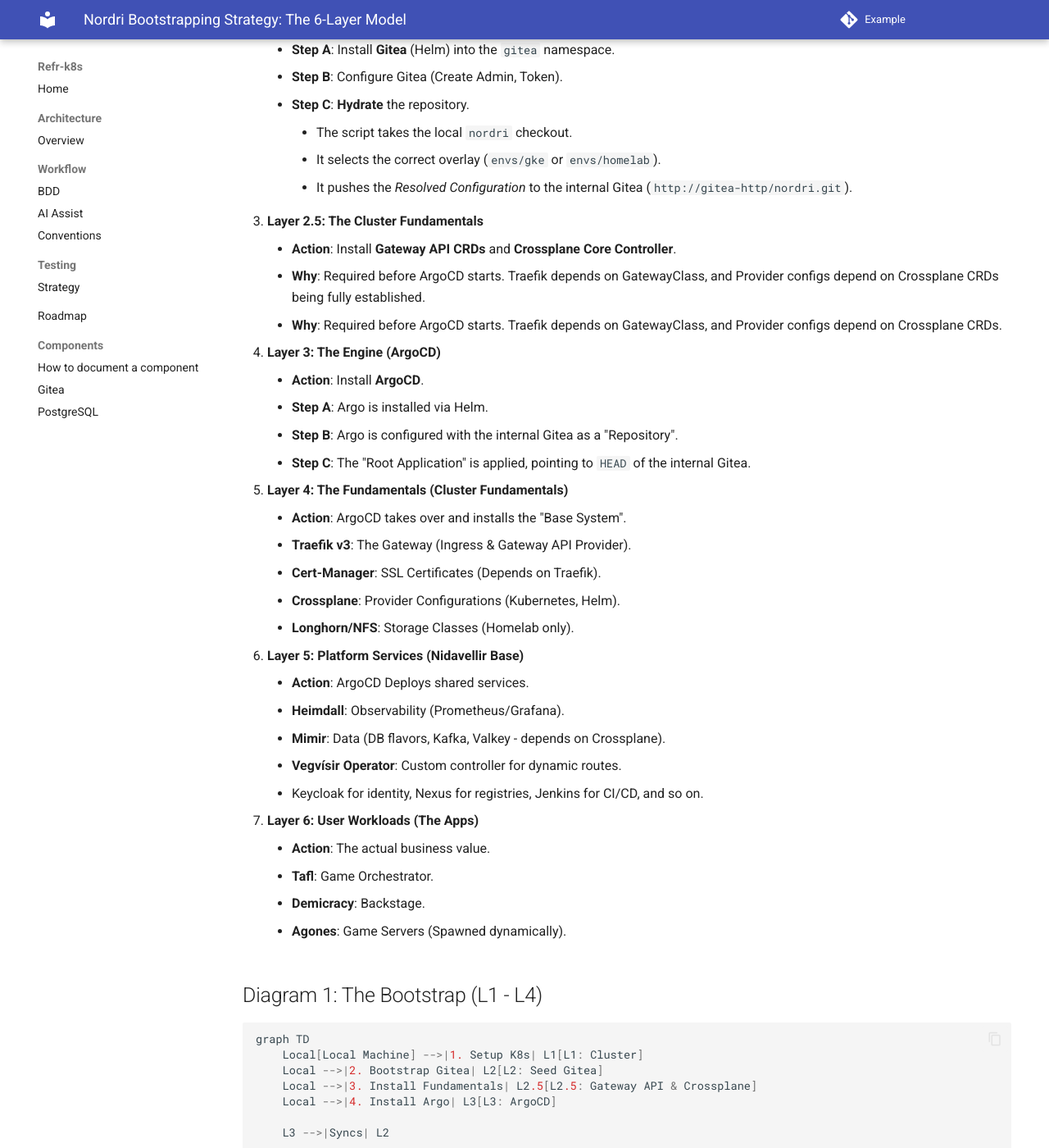
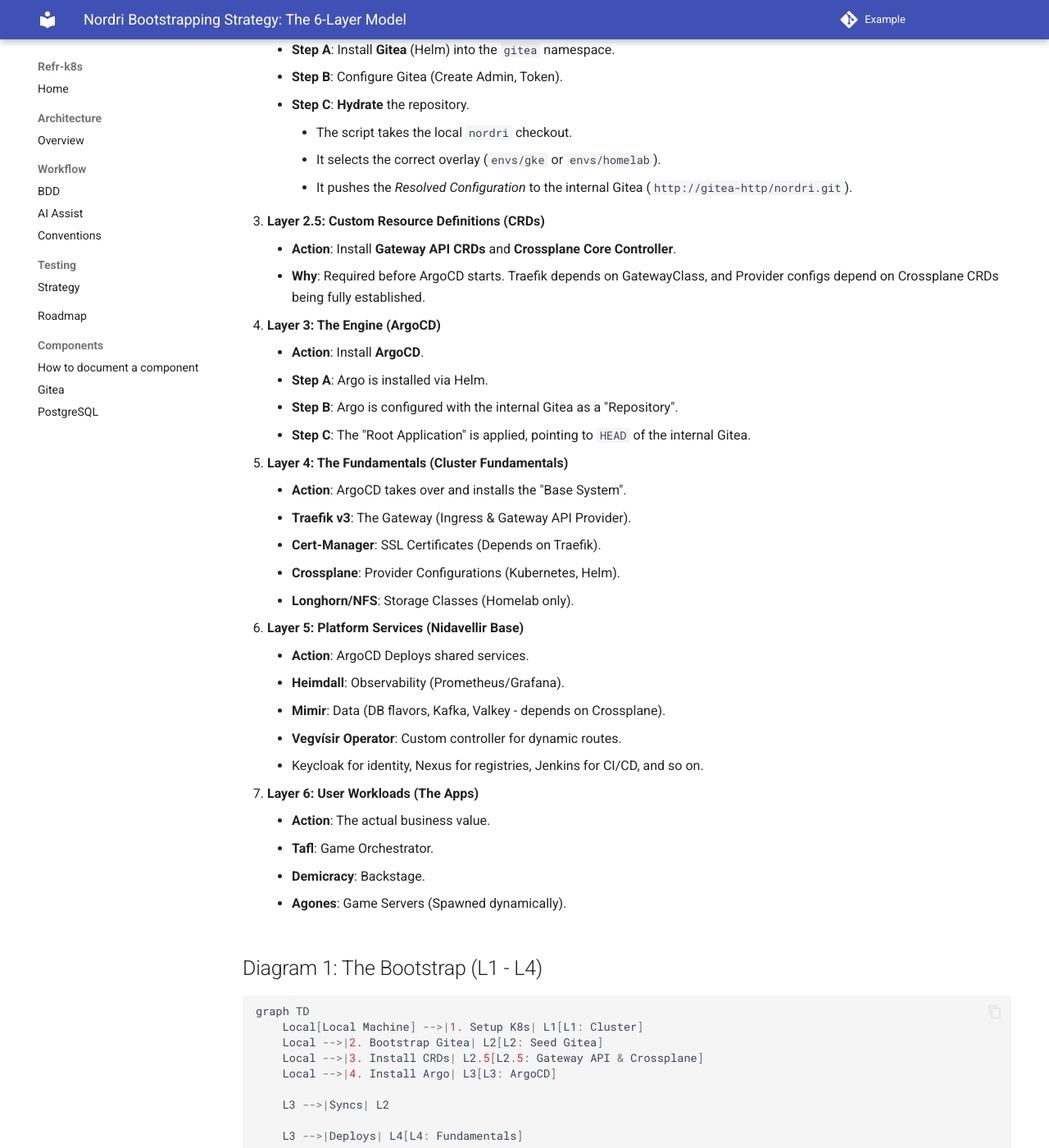
Before and after one commit to SiliconSaga/nordri, an MkDocs documentation site: the page built from docs/bootstrap.md, in a window 1280 px wide and 1400 px high, scrolled down 688 px. Shown: the whole window at 82% size. Built offline with MkDocs 1.6.1 and Material for MkDocs 9.7.7, drawn with Linux system fonts in a browser that asks for light colours.

Commit message:
Bit more docs

```diff
--- a/docs/bootstrap.md
+++ b/docs/bootstrap.md
@@ -24,10 +24,9 @@
         *   The script takes the local `nordri` checkout.
         *   It selects the correct overlay (`envs/gke` or `envs/homelab`).
         *   It pushes the *Resolved Configuration* to the internal Gitea (`http://gitea-http/nordri.git`).
-3.  **Layer 2.5: The Cluster Fundamentals**
+3.  **Layer 2.5: Custom Resource Definitions (CRDs)**
     *   **Action**: Install **Gateway API CRDs** and **Crossplane Core Controller**.
     *   **Why**: Required before ArgoCD starts. Traefik depends on GatewayClass, and Provider configs depend on Crossplane CRDs being fully established.
-    *   **Why**: Required before ArgoCD starts. Traefik depends on GatewayClass, and Provider configs depend on Crossplane CRDs.
 4.  **Layer 3: The Engine (ArgoCD)**
     *   **Action**: Install **ArgoCD**.
     *   **Step A**: Argo is installed via Helm.
@@ -57,7 +56,7 @@
 graph TD
     Local[Local Machine] -->|1. Setup K8s| L1[L1: Cluster]
     Local -->|2. Bootstrap Gitea| L2[L2: Seed Gitea]
-    Local -->|3. Install Fundamentals| L2.5[L2.5: Gateway API & Crossplane]
+    Local -->|3. Install CRDs| L2.5[L2.5: Gateway API & Crossplane]
     Local -->|4. Install Argo| L3[L3: ArgoCD]
 
     L3 -->|Syncs| L2
```
Also changed, not shown: README.md (+10 -0 lines).
